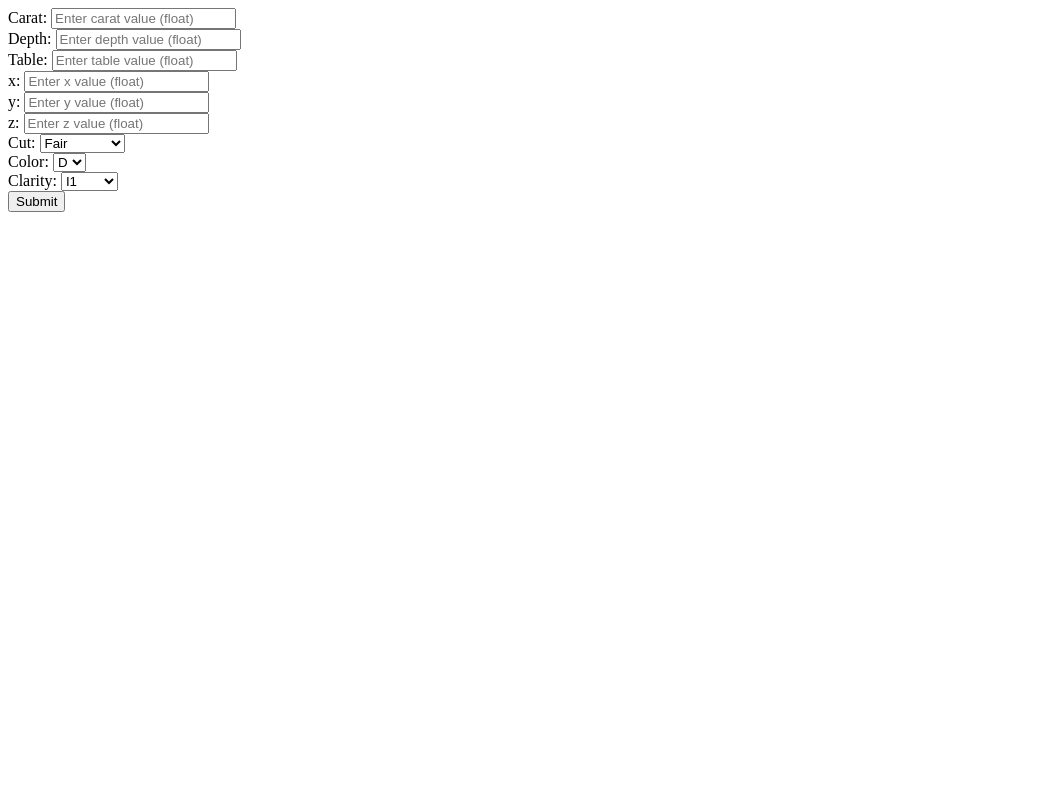
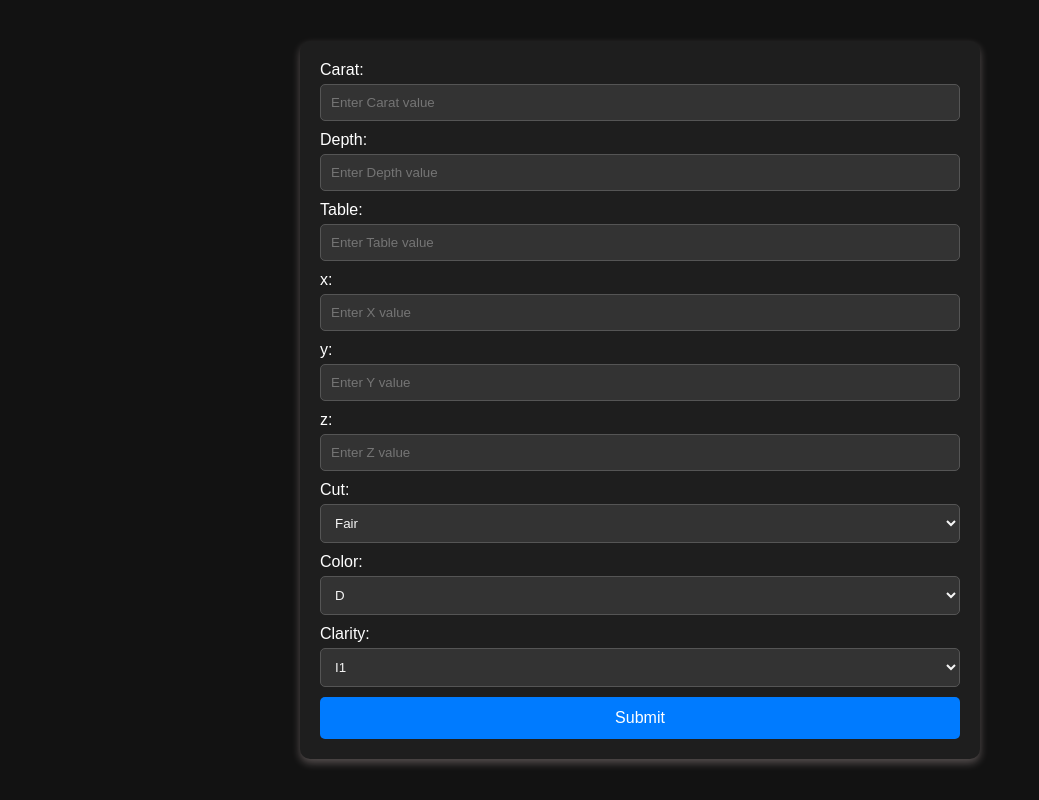
Before and after one commit to saten20/Diamond-Price-Prediction, a Flask app: page /predict in a window 1280 px wide. Shown: the whole page, without its empty margins (0-1039 px from the left). Run offline with Flask 3, Linux system fonts and the light colour scheme.

Commit message:
desgin is updated

```diff
--- a/setup.py
+++ b/setup.py
@@ -18,8 +18,8 @@ def get_requirements(file_path:str)->List[str]:
 setup(
     name='DiamondPriceprediction',
     version='0.0.1',
-    author='Rajkumar',
-    author_email="rajkumargupta.nit661@gmail.com",
+    author='Satendra',
+    author_email="satendrayadav285@gmail.com",
     install_requires=get_requirements('requirements.txt'),
     packages=find_packages()
 
--- a/templates/form.html
+++ b/templates/form.html
@@ -1,34 +1,107 @@
-<html>
+<!DOCTYPE html>
+<html lang="en">
+<head>
+    <meta charset="UTF-8">
+    <meta name="viewport" content="width=device-width, initial-scale=1.0">
+    <title>Diamond Price Prediction Form</title>
+    <style>
+        /* Style for the entire body */
+        body {
+            background-color: #121212; /* Rich black background */
+            color: white; /* White text */
+            font-family: Arial, sans-serif;
+            display: flex;
+            justify-content: center;
+            align-items: center;
+            height: 100vh;
+            margin: 0;
+        }
+
+        /* Form container styling */
+        form {
+            width: 50%; /* Form takes 50% of the page width */
+            padding: 20px;
+            background-color: #1e1e1e; /* Darker background for the form */
+            border-radius: 10px;
+            box-shadow: 0 4px 8px rgba(246, 222, 222, 0.3); /* Adding some shadow */
+        }
+
+        /* Styling each form group */
+        .form-group {
+            margin-bottom: 10px;
+        }
+
+        /* Input and select fields */
+        input[type="text"], select {
+            width: 100%; /* Input and select cover full width of the form */
+            padding: 10px;
+            margin-top: 5px;
+            background-color: #333;
+            border: 1px solid #555;
+            border-radius: 5px;
+            color: whitesmoke;
+            box-sizing: border-box;
+        }
+
+        /* Style for the submit button */
+        input[type="submit"] {
+            width: 100%;
+            padding: 12px;
+            background-color: #007bff; /* Off-blue color */
+            border: none;
+            border-radius: 5px;
+            color: white;
+            font-size: 16px;
+            cursor: pointer;
+            transition: background-color 0.3s ease;
+        }
+
+        /* Button hover effect */
+        input[type="submit"]:hover {
+            background-color: #0056b3; /* Darker blue on hover */
+        }
+
+        /* Center-align the text */
+        label {
+            font-size: 1rem;
+        }
+
+        /* Clear floats if any */
+        .clearfix {
+            clear: both;
+        }
+    </style>
+</head>
 <body>
     <form action="{{url_for('predict_datapoint')}}" method="POST">
         <div class="form-group">
             <label for="carat">Carat:</label>
-        <input type="text" id="carat" name="carat" placeholder="Enter carat value (float)">
+            <input type="text" id="carat" name="carat" placeholder="Enter Carat value">
         </div>
 
         <div class="form-group">
             <label for="depth">Depth:</label>
-        <input type="text" id="depth" name="depth" placeholder="Enter depth value (float)">
+            <input type="text" id="depth" name="depth" placeholder="Enter Depth value">
         </div>
 
         <div class="form-group">
             <label for="table">Table:</label>
-        <input type="text" id="table" name="table" placeholder="Enter table value (float)">
+            <input type="text" id="table" name="table" placeholder="Enter Table value">
         </div>
 
         <div class="form-group">
             <label for="x">x:</label>
-        <input type="text" id="x" name="x" placeholder="Enter x value (float)">
+            <input type="text" id="x" name="x" placeholder="Enter X value">
         </div>
 
         <div class="form-group">
             <label for="y">y:</label>
-        <input type="text" id="y" name="y" placeholder="Enter y value (float)">
+            <input type="text" id="y" name="y" placeholder="Enter Y value">
         </div>
 
         <div class="form-group">
             <label for="z">z:</label>
-        <input type="text" id="z" name="z" placeholder="Enter z value (float)">
+            <input type="text" id="z" name="z" placeholder="Enter Z value">
         </div>
 
         <div class="form-group">
@@ -69,7 +142,7 @@
             </select>
         </div>
 
-<div style="clear:both;"></div>
+        <div class="clearfix"></div>
         <input type="submit" value="Submit">
     </form>
 </body>
```
Also changed, not shown: templates/index.html (+38 -2 lines), templates/results.html (+28 -1 lines). Lines whose indentation alone changed are shown as unchanged.
